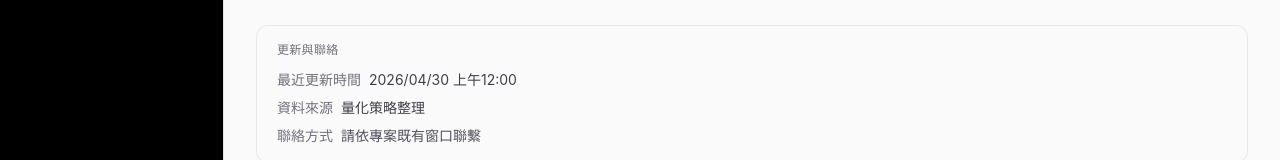
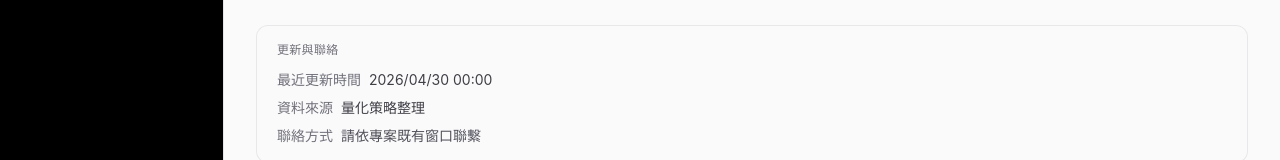
Before and after one commit to amu-0713/my-stock-rank, a React (Vite) app: page / in a window 1280 px wide. Shown: the part 479-639 px from the top of the page. Built offline with nearby package versions, Linux system fonts and the light colour scheme.

Commit message:
Update HomePage.jsx

```diff
--- a/src/pages/HomePage.jsx
+++ b/src/pages/HomePage.jsx
@@ -82,7 +82,8 @@ export default function HomePage() {
                     month: '2-digit',
                     day: '2-digit',
                     hour: '2-digit',
-                      minute: '2-digit'
+                    minute: '2-digit',
+                    hour12: false   // 關鍵：強制24小時制
                   })
                 : '—'}
               </dd>
```
Lines whose indentation alone changed are shown as unchanged.
